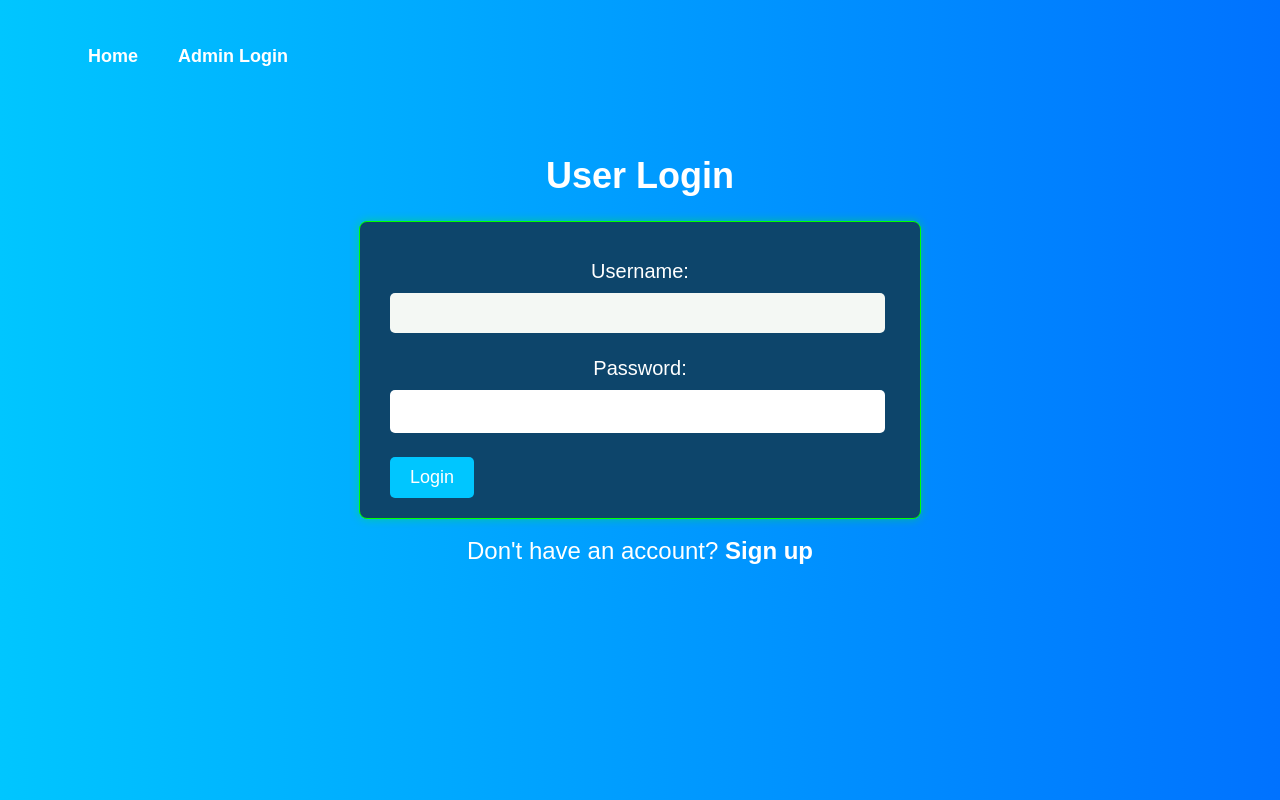
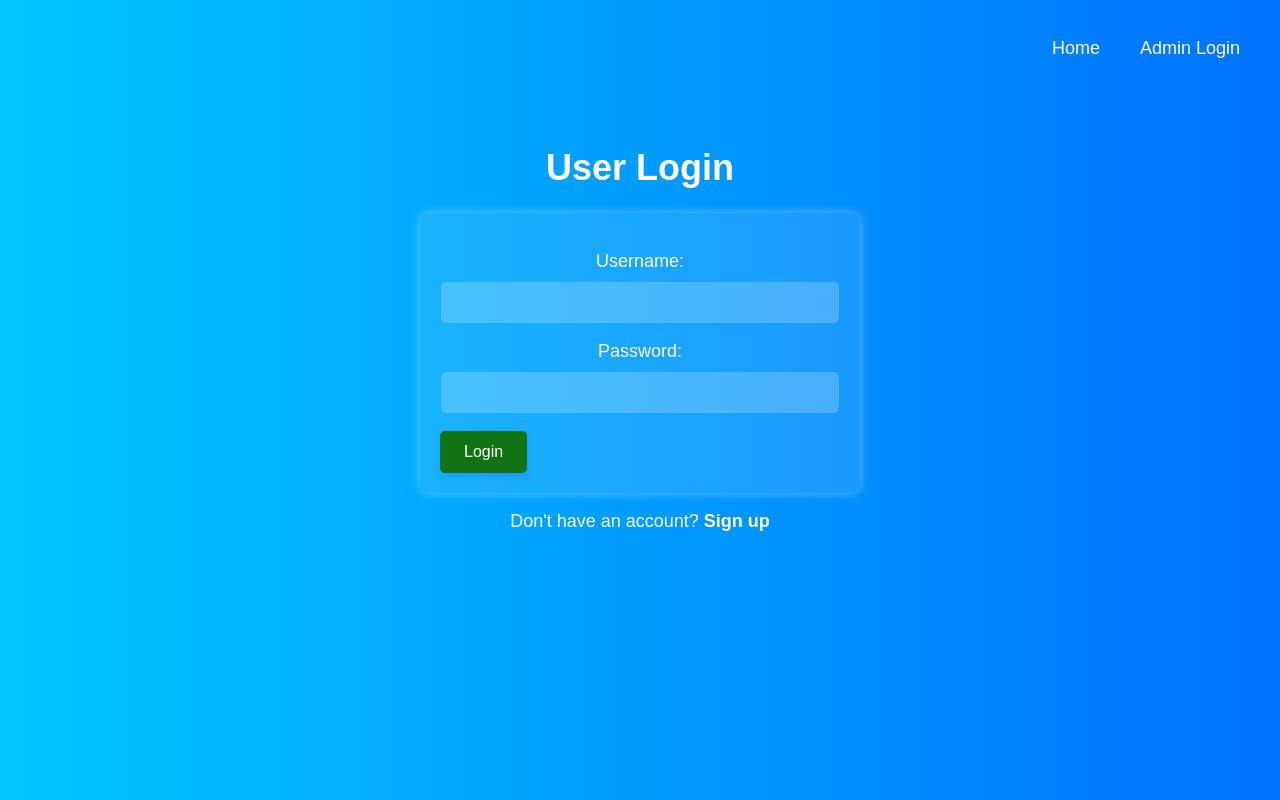
Before and after one commit to Kartikey-Kabdwal/Flight_Booking_Kartikey, a Django app: page /login/?next=/search_flights/ in a window 1280 px wide. Run offline with Django 4.2, Linux system fonts and the light colour scheme.

Commit message:
more css
Made it more good

```diff
--- a/flights/templates/login.html
+++ b/flights/templates/login.html
@@ -10,6 +10,9 @@
             font-family: Arial, sans-serif;
             background: linear-gradient(to right, #00c6ff, #0072ff);
             color: white;
+            margin: 0;
+            padding: 0;
+            height: 100%;
         }
 
         h1 {
@@ -19,37 +22,19 @@
         }
 
         .container {
-            max-width: 500px;
+            max-width: 400px;
             margin: 0 auto;
-            padding: 20px 30px;
-            background-color: #0d456b;
-            border: 1px solid #0f0;
+            padding: 20px;
+            background-color: rgba(255, 255, 255, 0.1);
             border-radius: 8px;
-            box-shadow: 0 0 10px rgba(0, 255, 0, 0.4);
-        }
-
-        /* form {
-            max-width: 400px;
-            padding: 20px;
-            border-radius: 10px;
-            box-shadow: 0 0 10px rgba(216, 209, 110, 0.1);
-
-        } */
-
-        label {
-            display: block;
-            margin-bottom: 10px;
-            font-size: 20px;
-
+            box-shadow: 0 0 10px rgba(255, 255, 255, 0.4);
         }
 
         nav {
             display: flex;
-            align-items: center;
-            justify-content: space-between;
+            justify-content: flex-end;
             padding: 20px;
             font-size: 18px;
-
         }
 
         nav ul {
@@ -63,7 +48,7 @@
 
         nav ul li a {
             text-decoration: none;
-            color: rgb(255, 255, 255);
+            color: #fff;
             padding: 10px;
             border-radius: 5px;
             transition: background 0.3s;
@@ -75,28 +60,23 @@
 
         input {
             display: block;
-            width: 95%;
+            width: calc(100% - 22px);
+            margin: 10px auto;
             padding: 10px;
             border-radius: 5px;
             border: none;
             outline: none;
-            font-size: 20px;
+            font-size: 18px;
+            background-color: rgba(255, 255, 255, 0.2);
+            color: white;
         }
-
-        input[type="text"] {
-            height: 20px;
-            background: #f4f8f4;
-            color: rgb(24, 18, 18);
-            cursor: pointer;
-        }
-
 
         input[type="submit"] {
             margin-top: 20px;
             background: #00c6ff;
             color: white;
             cursor: pointer;
-
+            transition: background 0.3s;
         }
 
         input[type="submit"]:hover {
@@ -106,7 +86,7 @@
         p {
             text-align: center;
             margin-top: 18px;
-            font-size: 24px;
+            font-size: 18px;
         }
 
         a {
@@ -119,13 +99,8 @@
 <body>
     <nav>
         <ul>
-            <b>
-                <li><a href="{% url 'home' %}">Home</a></li>
-            </b>
-            <b>
-                <li><a href="{% url 'admin:index' %}">Admin Login</a></li>
-            </b>
-
+            <li><a href="{% url 'home' %}">Home</a></li>
+            <li><a href="{% url 'admin:index' %}">Admin Login</a></li>
         </ul>
     </nav>
     <h1>User Login</h1>
@@ -137,8 +112,18 @@
         <form method="post" action="{% url 'login' %}">
             {% csrf_token %}
             {{ form.as_p }}
-            <button type="submit"
-                style="background: #00c6ff; color: white; cursor: pointer; padding: 10px 20px; border: none; border-radius: 5px; font-size: 18px; transition: background 0.3s;">
+            <button type="submit" style="background-color: #107413; /* Blue */
+            border: none;
+            color: white;
+            padding: 12px 24px;
+            text-align: center;
+            text-decoration: none;
+            display: inline-block;
+            font-size: 16px;
+            border-radius: 5px;
+            transition: background-color 0.3s;
+            cursor: pointer;
+            box-shadow: 0px 4px 6px rgba(0, 123, 255, 0.3);">
                 Login
             </button>
         </form>
```
Also changed, not shown: flights/templates/flight_list.html (+13 -10 lines).
